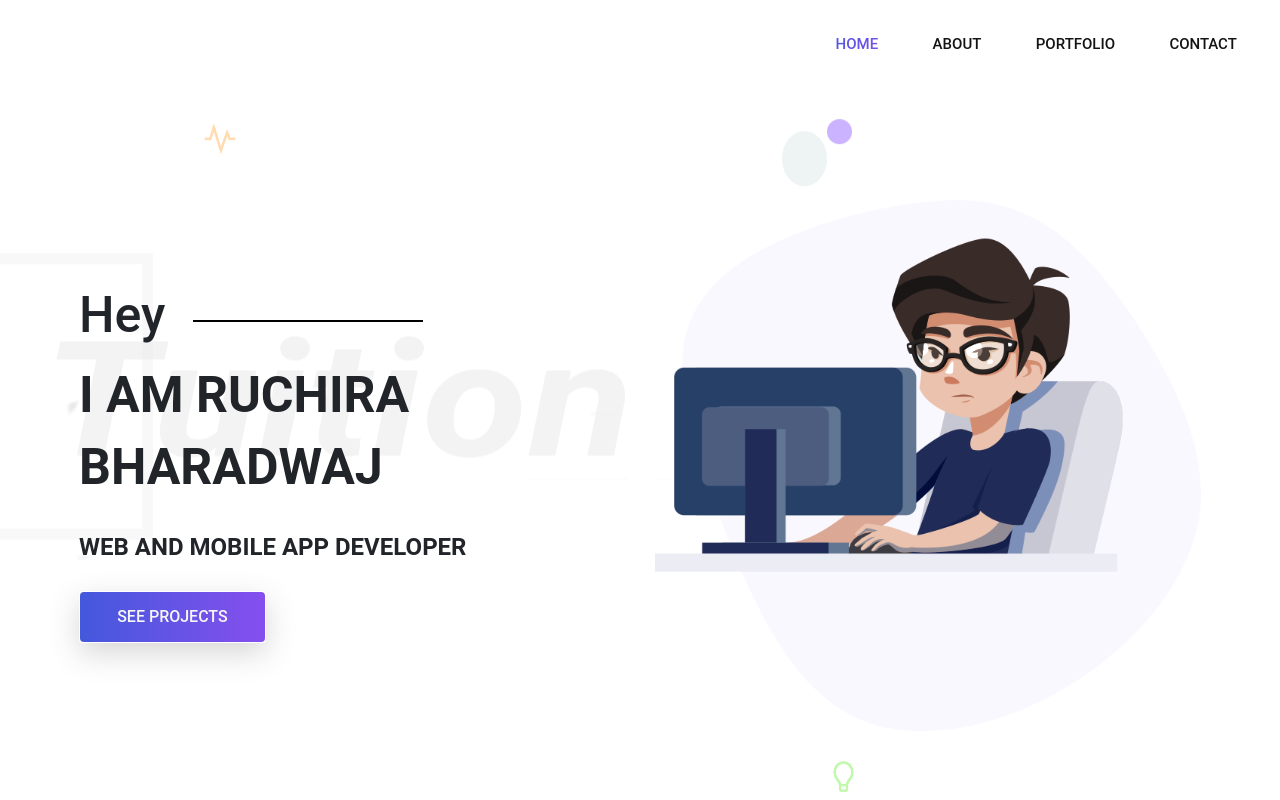
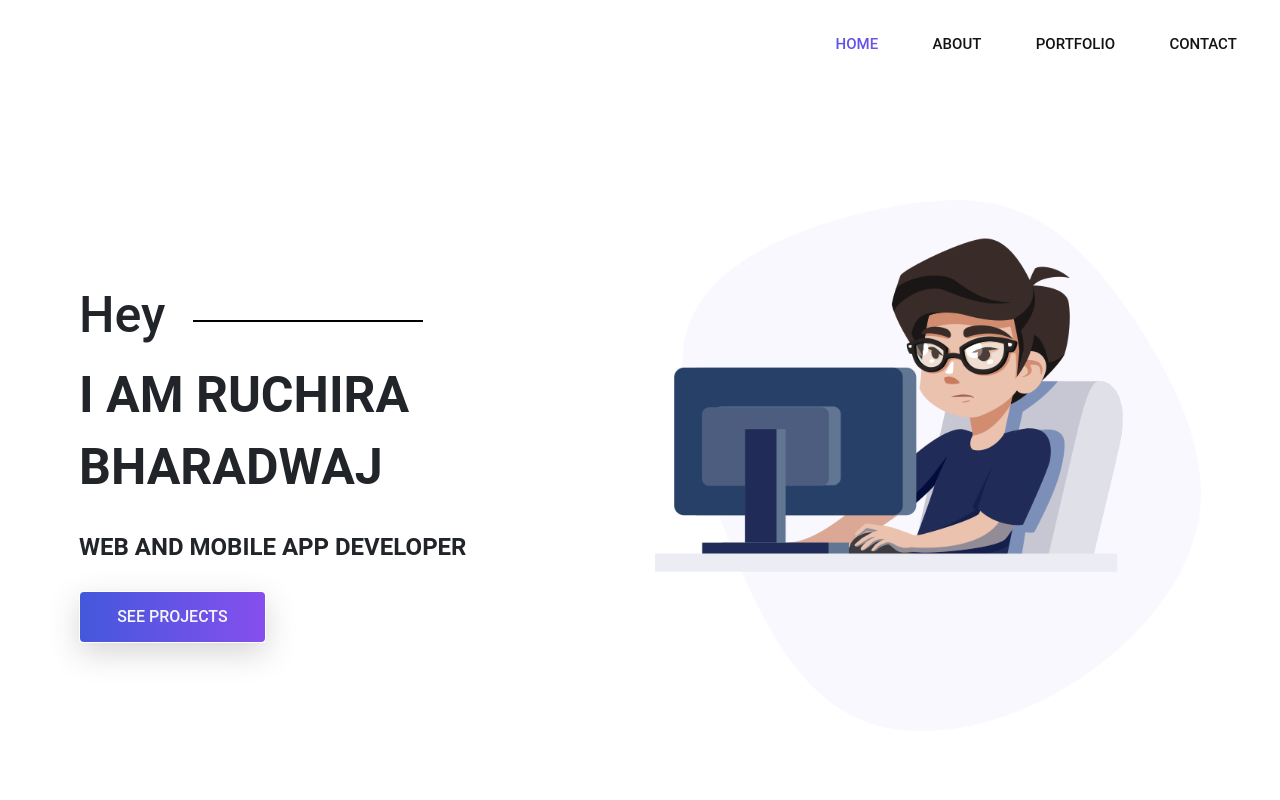
Before and after one commit to Ruchira03/Portfolio-website, a plain HTML site: page Index.html in a window 1280 px wide. Shown: the top 800 px of the page. Drawn offline with Linux system fonts and the light colour scheme.

Commit message:
first commit

```diff
--- a/css/style.css
+++ b/css/style.css
@@ -46,9 +46,9 @@
 
 /* Banner Area */
 
-.site-main .site-banner {
+/* .site-main .site-banner {
     background: url(../img/banner/home-banner.png) no-repeat 0% 50%;
-}
+} */
 
 .site-main .site-banner .site-title h3{
     padding-top: 35%;
```
